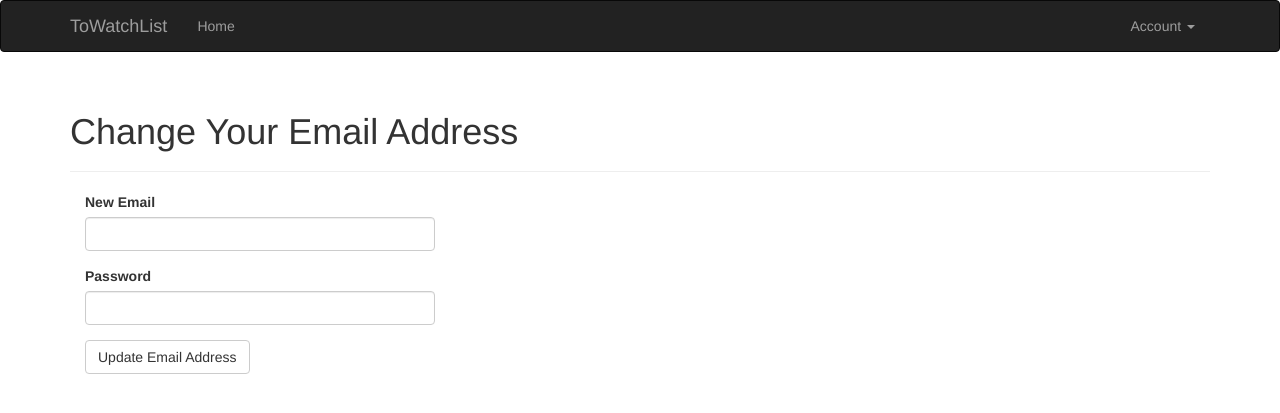
After one commit to ueg1990/towatchlist, a Flask app: page /auth/change-email in a window 1280 px wide. The commit adds this page. Shown: the top 413 px of the page. Run offline with Flask 2, Linux system fonts and the light colour scheme; a user stored in the database is signed in; tables that the repository leaves empty hold one stand-in row (values such as "Sample post"); some libraries are stand-ins or nearby versions.

Commit message:
Define forms, views and templates for changing email

```diff
--- a/app/auth/forms.py
+++ b/app/auth/forms.py
@@ -58,3 +58,14 @@ class PasswordResetForm(Form):
     def validate_email(self, field):
         if User.query.filter_by(email=field.data).first() is None:
             raise ValidationError('Unknown email address.')
+
+
+class ChangeEmailForm(Form):
+    email = StringField('New Email', validators=[Required(), Length(1, 64),
+                                                 Email()])
+    password = PasswordField('Password', validators=[Required()])
+    submit = SubmitField('Update Email Address')
+
+    def validate_email(self, field):
+        if User.query.filter_by(email=field.data).first():
+            raise ValidationError('Email already registered.')
--- a/app/auth/views.py
+++ b/app/auth/views.py
@@ -3,7 +3,7 @@ from flask.ext.login import login_user, logout_user, current_user, login_require
 
 from . import auth
 from .forms import (LoginForm, RegistrationForm, ChangePasswordForm,
-                    PasswordResetRequestForm, PasswordResetForm)
+                    PasswordResetRequestForm, PasswordResetForm, ChangeEmailForm)
 from .. import db
 from ..models import User
 from ..tasks import send_email
@@ -131,3 +131,32 @@ def password_reset(token):
         else:
             return redirect(url_for('main.index'))
     return render_template('reset_password.html', form=form)
+
+
+@auth.route('/change-email', methods=['GET', 'POST'])
+@login_required
+def change_email_request():
+    form = ChangeEmailForm()
+    if form.validate_on_submit():
+        if current_user.verify_password(form.password.data):
+            new_email = form.email.data
+            token = current_user.generate_email_change_token(new_email)
+            send_email(new_email, 'Confirm your email address',
+                       'email/change_email',
+                       user=current_user, token=token)
+            flash('An email with instructions to confirm your new email '
+                  'address has been sent to you.')
+            return redirect(url_for('main.index'))
+        else:
+            flash('Invalid email or password.')
+    return render_template("change_email.html", form=form)
+
+
+@auth.route('/change-email/<token>')
+@login_required
+def change_email(token):
+    if current_user.change_email(token):
+        flash('Your email address has been updated.')
+    else:
+        flash('Invalid request.')
+    return redirect(url_for('main.index'))
--- a/app/templates/base.html
+++ b/app/templates/base.html
@@ -22,6 +22,7 @@
 						<a href="#" class="dropdown-toggle" data-toggle="dropdown">Account <b class="caret"></b></a>
 						<ul class="dropdown-menu">
 							<li><a href="{{ url_for('auth.change_password') }}">Change Password</a></li>
+							<li><a href="{{ url_for('auth.change_email_request') }}">Change Email</a></li>
 							<li><a href="{{ url_for('auth.logout') }}">Sign Out</a></li>
 						</ul>
 					</li>
--- /dev/null
+++ b/app/templates/change_email.html
@@ -0,0 +1,13 @@
+{% extends "base.html" %}
+{% import "bootstrap/wtf.html" as wtf %}
+
+{% block title %}ToWatchList - Change Email Address{% endblock %}
+
+{% block page_content %}
+<div class="page-header">
+    <h1>Change Your Email Address</h1>
+</div>
+<div class="col-md-4">
+    {{ wtf.quick_form(form) }}
+</div>
+{% endblock %}
```
Also changed, not shown: app/models.py (+22 -0 lines), app/templates/change_email.txt (added, +11 -0 lines), app/templates/email/change_email.html (added, +7 -0 lines).
